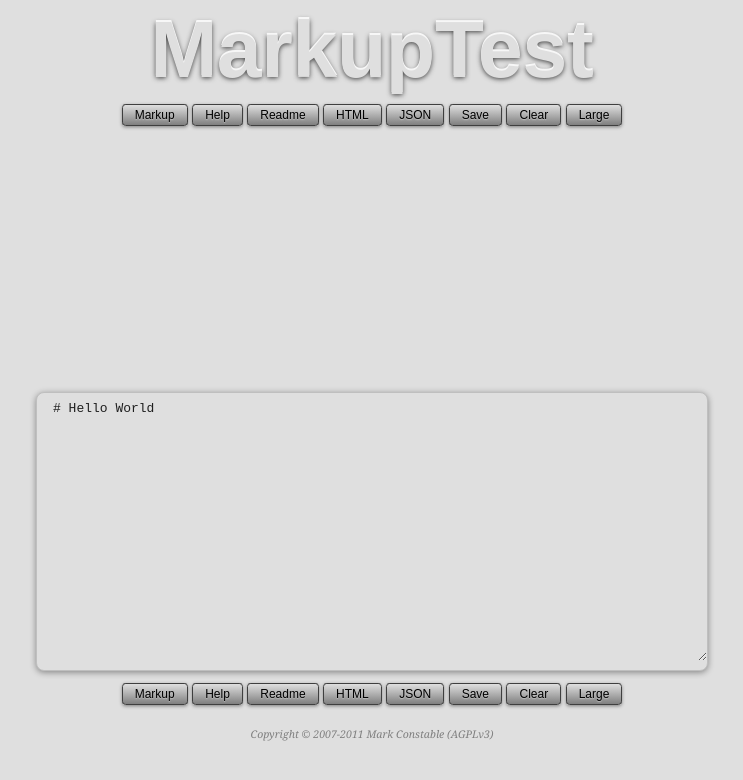
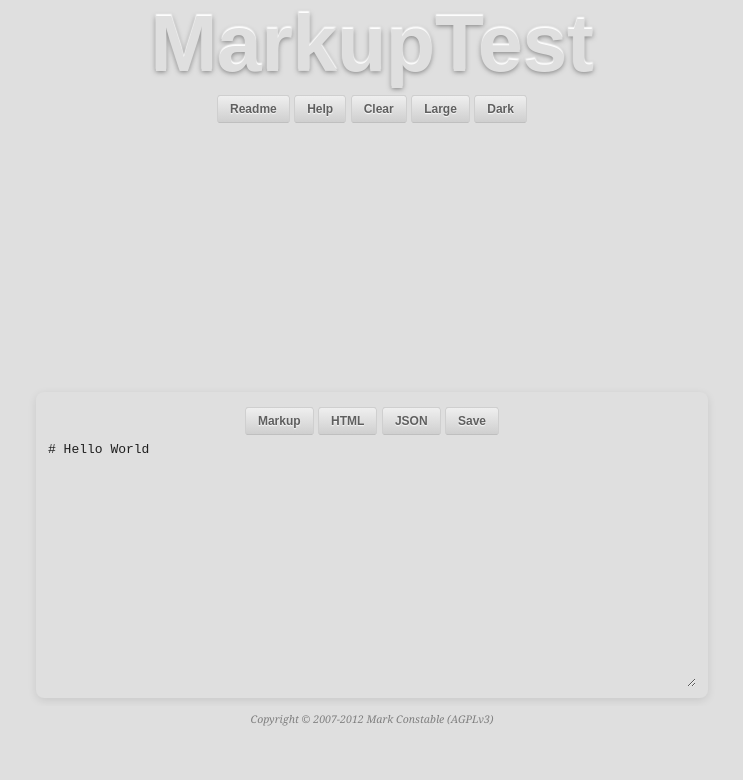
Before and after one commit to markc/markup, a plain HTML site: page index.html in a window 1280 px wide. Shown: the whole page, without its empty margins (268-1011 px from the left). Drawn offline with Linux system fonts and the light colour scheme.

Commit message:
CSS tweaks for lighter buttons
Rearranged the nav links and split them up so page and preview links
appear under the logo and editor specific links appear within the
editor <section>.

Included the page nav within the <header> tag so the logo and page
nav can appear right along the top in another layout scheme.

Also added a few tweaks to the README.md and embedded help text.

```diff
--- a/index.html
+++ b/index.html
@@ -28,7 +28,7 @@ body {
   border: none;
   font-family: Arial, sans-serif;
   font-size: 100%;
-  line-height: 125%;
+  line-height: 150%;
   margin: 0;
   outline: none;
   padding: 0;
@@ -45,9 +45,12 @@ h4 { font-size: 100%; }
 h5 { font-size: 90%; }
 h6 { font-size: 75%; }
 
-p, pre, h1, h2, h3, h4, h5, h6, hr {
-  margin-top: 0.75em;
-  margin-bottom: 0.25em;
+p, hr {
+  margin: 0.25em 0em 0.75em 0em;
+}
+
+h2, h3, h4, h5 {
+  margin-top: 1em;
 }
 
 ul, ol, blockquote {
@@ -66,27 +69,27 @@ code {
 }
 
 a {
-  color: #3F7FDF;
+  color: #007FFF;
   text-decoration: none;
 }
 
 a:hover {
-  color: #BF0000;
+  color: #DF0000;
 }
 
 textarea {
   font-family: monospace;
-  height: 20em;
+  height: 19em;
   width: 100%;
 }
 
 pre {
-  background-color: #CFCFCF;
+  background-color: #D7D7D7;
   border-radius: 0.3em;
-  border: 0.1em solid #BFBFBF;
+  border: 0.1em solid #CFCFCF;
   color: #1F1F1F;
   font-family: monospace;
-  margin-left: 1.5em;
+  margin: 1em 0em 1em 1.5em;
   overflow: auto;
   padding: 0.5em 1em;
   width: 90%;
@@ -96,57 +99,51 @@ hr {
   border-bottom: 0.1em solid #BFBFBF;
 }
 
-header {
+#logo {
   color: #DFDFDF;
+  display: block;
   text-align: center;
   font-weight: bold;
   font-size: 500%;
+  line-height: 110%;
   min-height: 1em;
-  text-shadow: 0 -0.02em 0em #F7F7F7, 0 0.01em 0.06em #3F3F3F;
-}
-
-#editor-panel {
-  border: 0.1em solid #BFBFBF;
-  border-radius: 0.5em;
-  padding: 0.5em 0em 0.25em 1em;
-  box-shadow: 0 0.1em 0.4em rgba(0, 0, 0, 0.4);
-  margin-bottom: 0.5em;
-}
-
-#editor-panel:hover {
-  box-shadow: inset 0 0.1em 0.4em rgba(0, 0, 0, 0.4);
+  text-shadow: 0 -0.02em 0.02em #FFFFFF, 0 0.01em 0.06em #7F7F7F;
 }
 
 nav {
-  padding: 0.25em;
+  padding: 0.5em 0em;
   text-align: center;
 }
 
 nav a {
-  background-color: #BFBFBF;
-  border: 0.1em solid #3F3F3F;
+  background-color: #DFDFDF;
+  border: 0.09em solid #CFCFCF;
+  border-bottom-color: #BFBFBF;
   border-radius: 0.3em;
-  color: #000000;
+  color: #5F5F5F;
   font-size: 75%;
-  padding: 0.25em 1em;
-  text-shadow: 0 0.1em 0.1em #BFBFBF;
-  background: -webkit-gradient(linear, left top, left bottom, from(#DFDFDF), to(#7F7F7F));
-  background: -moz-linear-gradient(top, #DFDFDF, #7F7F7F);
-  box-shadow: 0 0.1em 0.3em rgba(0, 0, 0, 0.4);
+  font-weight: bold;
+  padding: 0.5em 1em;
+  text-shadow: 0 0.1em 0.1em #FFFFFF;
+  background: -webkit-gradient(linear, left top, left bottom, from(#EFEFEF), to(#CFCFCF));
+  background: -moz-linear-gradient(top, #EFEFEF, #CFCFCF);
 }
 
 nav a:hover {
-  background-color: #7F7F7F;
-  border-color: #3F3F3F;
-  color: #FFFFFF;
-  text-shadow: 0 0.1em 0.1em #000000;
-  background: -webkit-gradient(linear, left top, left bottom, from(#5F5F5F), to(#9F9F9F));
-  background: -moz-linear-gradient(top, #5F5F5F, #9F9F9F);
-  box-shadow: 0 0 0 #FFFFFF;
+  background-color: #CFCFCF;
+  border-color: #AFAFAF;
+  box-shadow: 0 0.1em 0.3em rgba(0, 0, 0, 0.2);
+  color: #5F5F5F;
+}
+
+nav a:active {
+  background: #CFCFCF;
+  border-color: #9F9F9F;
+  border-bottom-color: #BFBFBF;
+  box-shadow: inset 0 0.1em 0.3em rgba(0, 0, 0, 0.2);
 }
 
 footer {
-  margin: 1em 0;
   text-align: center;
 }
 
@@ -159,7 +156,17 @@ footer a {
 
 #preview {
   min-height: 16em;
-  margin-bottom: 0.5em;
+}
+
+#editor-panel {
+  border-radius: 0.5em;
+  padding: 0.5em 0.75em 0.25em 0.75em;
+  box-shadow: 0 0.15em 0.5em rgba(0, 0, 0, 0.1);
+  margin: 0.5em 0em;
+}
+
+#editor-panel:hover {
+  box-shadow: inset 0 0.15em 0.5em rgba(0, 0, 0, 0.1);
 }
 
 .active { color: #BF0000; }
@@ -228,36 +235,30 @@ window.onload = function() {
     </script>
    </head>
   <body class="">
-    <header>MarkupTest</header>
+    <header id="top">
+      <a id="logo" href="/">MarkupTest</a>
+      <nav>
+        <a href="#" onclick="get('README.md')">Readme</a>
+        <a href="#" onclick="help()">Help</a>
+        <a href="#" onclick="clearit()">Clear</a>
+        <a href="#" onclick="document.body.classList.toggle('large');this.classList.toggle('active')">Large</a>
+        <a href="#" onclick="document.body.classList.toggle('dark');this.classList.toggle('active')">Dark</a>
+      </nav>
+    </header>
+    <section id="preview">
+    </section>
+    <section id="editor-panel">
       <nav>
         <a href="#" onclick="markup()">Markup</a>
-      <a href="#" onclick="help()">Help</a>
-      <a href="#" onclick="get('README.md')">Readme</a>
         <a href="#" onclick="html()">HTML</a>
         <a href="#" onclick="json()">JSON</a>
         <a href="#" onclick="save()">Save</a>
-      <a href="#" onclick="clearit()">Clear</a>
-      <a href="#" onclick="document.body.classList.toggle('large');this.classList.toggle('active')">Large</a>
       </nav>
-    <section id="preview">
+      <textarea id="editor"># Hello World</textarea>
     </section>
-    <section id="editor-panel">
-      <textarea id="editor"># Hello World
-      </textarea>
-    </section>
-    <nav>
-      <a href="#" onclick="markup()">Markup</a>
-      <a href="#" onclick="help()">Help</a>
-      <a href="#" onclick="get('README.md')">Readme</a>
-      <a href="#" onclick="html()">HTML</a>
-      <a href="#" onclick="json()">JSON</a>
-      <a href="#" onclick="save()">Save</a>
-      <a href="#" onclick="clearit()">Clear</a>
-      <a href="#" onclick="document.body.classList.toggle('large');this.classList.toggle('active')">Large</a>
-    </nav>
     <footer>
       <a href="http://validator.w3.org/check?uri=referer" title="Validate This Page">
-        Copyright &copy; 2007-2011 Mark Constable (AGPLv3)
+        Copyright &copy; 2007-2012 Mark Constable (AGPLv3)
       </a>
     </footer>
     <pre id="help" style="display:none">
@@ -266,12 +267,14 @@ Markdown Help
 =============
 
 Paragraphs of text separated by blank lines are enclosed in `p`
-tags but the underlying text remains with the original line breaks.
-Click on this preview area and use Ctrl-A and Ctrl-C to copy this
-text then Ctrl-V in the editor to markup and render this help text.
+tags but the underlying text remains with the original line
+breaks. Click on this preview area and use Ctrl-A and Ctrl-C to
+copy this text then Ctrl-V in the editor to markup and render
+this help text.
 
 # h1 header tag
 ## h2 header tag
+### h3 header tag
 ###### h6 header tag
 
 *Italic text and * _more italic text_
@@ -282,17 +285,17 @@ text then Ctrl-V in the editor to markup and render this help text.
 
 * Item 1 of an unordered list
 * Item 2
-  * Item 2a
-  * Item 2b
+  - Item 2a
+  - Item 2b
 
-*   Item 3
+*   **Item 3**
 
-    If you indent extra paragraphs by 3 or 4 spaces then this text
-    will be wrapped by `p` tags within the list item.
+    If you indent extra paragraphs by 3 or 4 spaces then this
+    text will be wrapped by `p` tags within the list item.
 
-    Lists need something that starts at the begining of a new line to
-    separate a list from whatever follows so we'll use a horizontal
-    rule.
+    Lists need something that starts at the begining of a new
+    line to separate a list from whatever follows so we'll use
+    a horizontal rule.
 
 ----
 
@@ -305,18 +308,19 @@ text then Ctrl-V in the editor to markup and render this help text.
    * Item 3a
    * Item 3b
 
-This plain http://google.com link is not marked up but this inline
-[Google](http://google.com "Search The Web") link is. Here is a
-reference-style link; [Check out GitHub][1] where the link definition
-can be anywhere on the page but must be unique. If there is no trailing
-link reference then the link tag itself can be used for the reference,
-for example, [Youtube!] rocks. Links and email addresses can also be
-enclosed in angle brackets to provide simple inline markup.
+This plain http://google.com link is not marked up but this
+inline [Google](http://google.com "Search The Web") link is. Here
+is a reference-style link; [Check out GitHub][1] where the link
+definition can be anywhere on the page but must be unique. If
+there is no trailing link reference then the link tag itself can
+be used for the reference, for example, [Youtube!] rocks. Links
+and email addresses can also be enclosed in angle brackets to
+provide simple inline markup.
 
   [1]: https://github.com/
   [Youtube!]: http://www.youtube.com/
 
-Here is an image -- ![This is Alt text](/favicon.ico "favicon.ico")
+Here is an image: ![This is Alt text](/favicon.ico "favicon.ico")
 
 > Blockquotes use traditional email style angle brackets and can
 > **include markup**.
@@ -332,11 +336,11 @@ This is an example of `inline code` using backticks.
       return "**Hello** " + (str||"_World_");
     }
 
-And finally, if you need to do something that Markdown can't handle
-then you can always just use HTML, however, block element begin and
-end tags cannot be indented and must be separated by blank lines.
-Span-level HTML can include markup but any block-level markup will
-be ignored.
+And finally, if you need to do something that Markdown can't
+handle then you can always just use HTML, however, block element
+begin and end tags cannot be indented and must be separated by
+blank lines. Span-level HTML can include markup but any
+block-level markup will be ignored.
 
     </pre>
     <script src="https://raw.github.com/chjj/marked/master/lib/marked.js"></script>
```
Also changed, not shown: 1 other file. Lines whose indentation alone changed are shown as unchanged.
